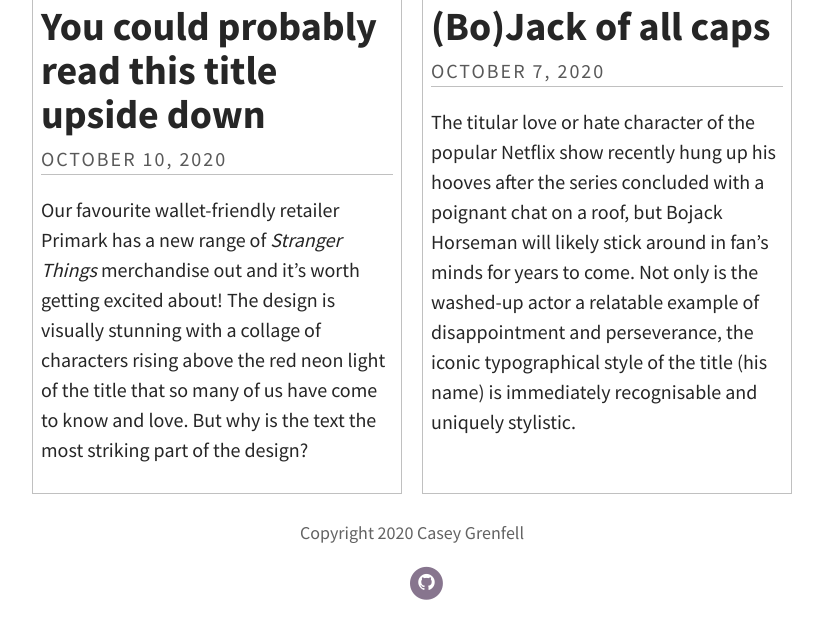
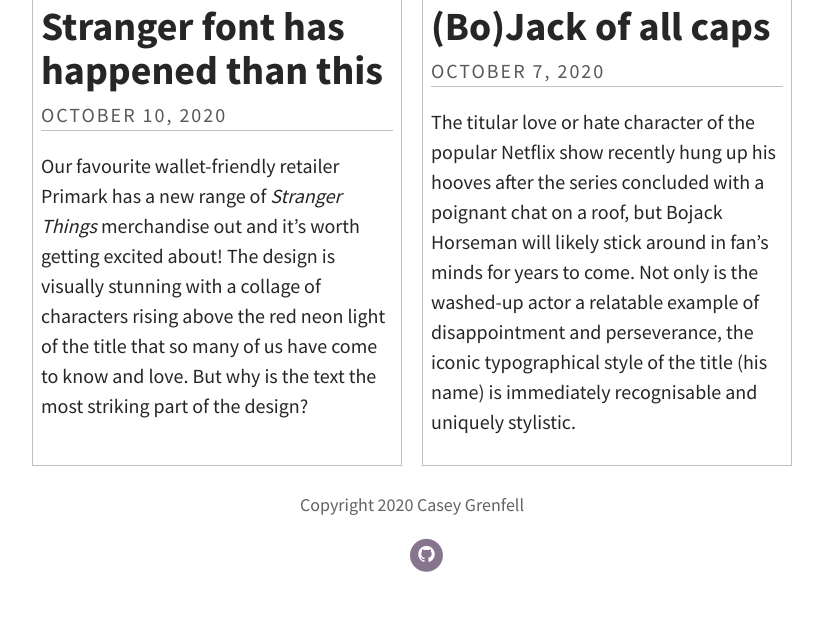
Before and after one commit to caseygrenfell/typography, a Jekyll site: the page built from index.html, in a window 1280 px wide and 900 px high, scrolled down 1153 px, cut to the strip 271-900 px from the top of the window. Shown: the whole strip, without its empty margins (228-1051 px from the left). Built offline with Jekyll 4.4.1, drawn with Linux system fonts in a browser that asks for light colours; some web fonts are replaced; the list of posts is cut into pages by our own code; after the commit the page ends 2025 px from its top, so only the background shows below that.

Commit message:
Update Post “2020-10-10-lets-turn-this-upside-down”

```diff
--- a/_posts/2020-10-10-lets-turn-this-upside-down.md
+++ b/_posts/2020-10-10-lets-turn-this-upside-down.md
@@ -1,6 +1,6 @@
 ---
 layout: post
-title: You could probably read this title upside down
+title: Stranger font has happened than this
 date: 2020-10-10T17:39:19.525Z
 header_feature_image: ../uploads/st11.jpg
 caption: Looking at the Stranger Things logo
```
